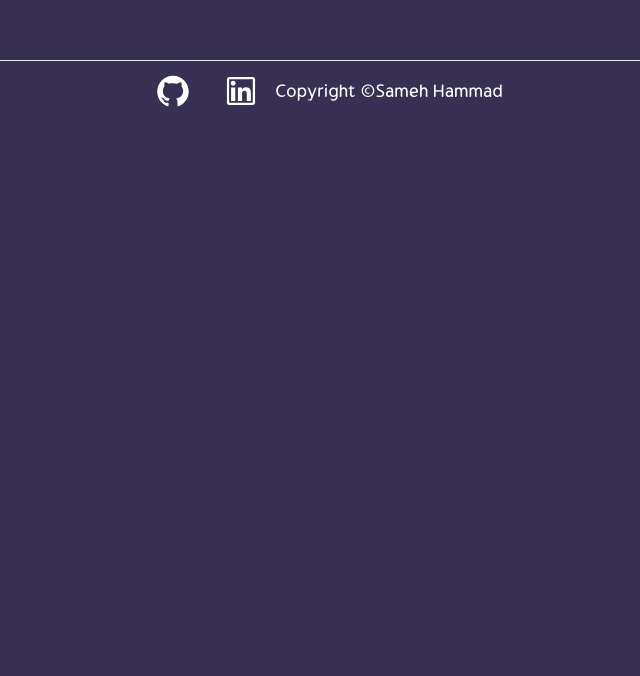
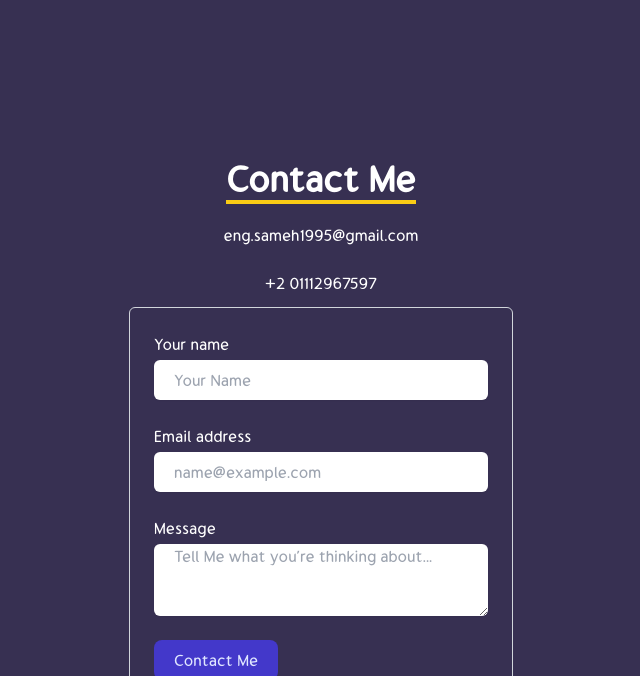
Before and after one commit to SamehHammad/portfolio, a React (Create React App) app: page / in a window 1280 px wide. Shown: the part 2124-2800 px from the top of the page, without its empty margins (319-959 px from the left). Before the commit the page ends 2268 px from the top, so only its background shows below. Built offline with nearby package versions, Linux system fonts and the light colour scheme.

Commit message:
adding contact me section

```diff
--- a/src/App.js
+++ b/src/App.js
@@ -7,6 +7,7 @@ import Footer from './components/footer/footer';
 import './App.css';
 import Aos from 'aos';
 import 'aos/dist/aos.css'
+import ContactMe from './components/contact/ContactMe';
 // import Contact from './components/';
 
 function App ()
@@ -22,6 +23,7 @@ Aos.refresh()
       <Home />
       <Projects />
       <Skills />
+      <ContactMe />
       <Footer/>
     </>
   );
--- a/src/components/About/About.jsx
+++ /dev/null
@@ -1,60 +0,0 @@
-import React from 'react';
-import Button from '../button/Button';
-
-const About = () => {
-  const about = {
-    name: 'Sameh Hammad',
-  };
-  return (
-    <div name="About" className=" w-full h-screen  text-white capitalize">
-      <div className="flex flex-col justify-center items-center w-full h-full">
-        <div
-          className="container
-                max-[1000px] w-full grid grid-cols-2 gap-8"
-        >
-          <div data-aos="fade-in-zome" className="sm:text-right pb-8 pl-4">
-            <p className="text-4xl font-bold inline border-b-4 border-yellow-400">
-              about
-            </p>
-          </div>
-          <div></div>
-        </div>
-
-        <div
-          className="
-                max-[1000px] w-full grid sm:grid-cols-2 gap-8 px-4"
-        >
-          <div
-            data-aos="fade-down-left"
-            className="sm:text-right text-4xl font-bold mt-5"
-          >
-            <p className=" text-center">
-              hi i'm <br />
-              {about.name}
-              <br />
-            </p>
-          </div>
-          <div data-aos="fade-down-right">
-            <p className=" text-l mb-14">
-              I graduated from Al-Azher university , studied three diplomas in
-              teaching and psychological health disabilities section . worked as
-              an Arabic teacher for deaf and speechless . I have started my
-              career at web devlopment with FWD front-end track by the end of
-              2020 & I joined ITI ( information technology institute ) and AAIB
-              bank(Arab african bank) full Stack using MERN for 6-month
-              intensive code camp program , finally 1 October i got ajob as
-              front end Devloper using react at{' '}
-              <strong>Alexon softwear company</strong>
-              {/*               A self-learner , highly motuvated and talented Full Stake web
-              Devloper ,know for his clean code and the quality he delivers.
- */}
-            </p>
-          </div>
-        </div>
-        <Button />
-      </div>
-    </div>
-  );
-};
-
-export default About;
--- /dev/null
+++ b/src/components/contact/ContactMe.jsx
@@ -0,0 +1,166 @@
+import { useState } from "react";
+import Swal from "sweetalert2";
+import "./contact.css";
+
+const ContactMe = () => {
+  const [name, setName] = useState("");
+  const [email, setEmail] = useState("");
+  const [massege, setMassege] = useState("");
+  const handleValue = (e) => {
+    if (email.includes("@") && name) {
+      Swal.fire(
+        "تم إستلام رسالتك بنجاح",
+        "Thanke You <b style=color:red;> " +
+          name +
+          " </b>for contacting me and I will reply to you as soon as possible Inashalla",
+
+        "success"
+      );
+      clearInputs();
+    } else {
+      Swal.fire({
+        icon: "error",
+        title: "أوووبس",
+        text: "تأكد أنك قمت بإدخال اسمك وبريدك بشكل صحيح",
+        footer: "",
+      });
+    }
+  };
+  const clearInputs = () => {
+    setName("");
+    setEmail("");
+    setMassege("");
+  };
+  return (
+    <div
+      name="Contact"
+      className="text-white"
+      data-aos-anchor-placement="fade-right"
+    >
+      <div
+        className="h-screen flex flex-col
+      items-center justify-center"
+      >
+        <div className="mb-3 pt-0">
+          <div className="text-center">
+            <p className="text-4xl font-bold inline border-b-4 border-yellow-400 text-center  ">
+              Contact Me
+            </p>
+            <p className="py-6 text-1xl">eng.sameh1995@gmail.com</p>
+            <p className=" text-1xl text-grey-700">+2 01112967597</p>
+          </div>
+        </div>
+        <div className="w-full md:w-96 md:max-w-full mx-auto">
+          <div className="p-6 border border-gray-300 sm:rounded-md">
+            <div>
+              <label className="block mb-6">
+                <span className="text-white-700">Your name</span>
+                <input
+                  value={name}
+                  onChange={(e) => setName(e.target.value)}
+                  type="text"
+                  name="name"
+                  className="
+          h-10
+          px-5
+            block
+            w-full
+            mt-1
+            border-gray-300
+            rounded-md
+            shadow-sm
+            focus:border-indigo-300
+            focus:ring
+            focus:ring-indigo-200
+            focus:ring-opacity-50
+          "
+                  placeholder="Your Name"
+                />
+              </label>
+              <label className="block mb-6">
+                <span className="text-white-700">Email address</span>
+                <input
+                  onChange={(e) => setEmail(e.target.value)}
+                  value={email}
+                  name="email"
+                  type="email"
+                  className="
+                  h-10
+                  px-5
+            block
+            w-full
+            mt-1
+            border-gray-300
+            rounded-md
+            shadow-sm
+            focus:border-indigo-300
+            focus:ring
+            focus:ring-indigo-200
+          "
+                  placeholder="name@example.com"
+                  required
+                />
+              </label>
+              <label className="block mb-6">
+                <span className="text-white-700">Message</span>
+                <textarea
+                  onChange={(e) => setMassege(e.target.value)}
+                  value={massege}
+                  name="message"
+                  className="
+                  px-5
+            block
+            w-full
+            mt-1
+            border-gray-300
+            rounded-md
+            shadow-sm
+            focus:border-indigo-300
+            focus:ring
+            focus:ring-indigo-200
+            focus:ring-opacity-50
+          "
+                  rows="3"
+                  placeholder="Tell Me what you're thinking about..."
+                ></textarea>
+              </label>
+              <div className="mb-6  buttons">
+                <button
+                  type="submit"
+                  className="
+            h-10
+            px-5
+            text-indigo-100
+            bg-indigo-700
+            rounded-lg
+            transition-colors
+            duration-150
+            focus:shadow-outline
+            hover:bg-indigo-800
+          "
+                  onClick={() => handleValue()}
+                >
+                  Contact Me
+                </button>
+                {name || email || massege ? (
+                  <button
+                    type="submit"
+                    className="
+                    focus:outline-none text-white bg-red-700 hover:bg-red-800 focus:ring-4 focus:ring-red-300 font-medium rounded-lg text-sm px-5 py-2.5 mr-2 mb-2 dark:bg-red-600 dark:hover:bg-red-700 dark:focus:ring-red-900"                    onClick={() => clearInputs()}
+                  >
+                    Clear EveryThing
+                  </button>
+                ) : (
+                  ""
+                )}
+              </div>
+              <div></div>
+            </div>
+          </div>
+        </div>
+      </div>
+    </div>
+  );
+};
+
+export default ContactMe;
--- /dev/null
+++ b/src/components/contact/contact.css
@@ -0,0 +1,12 @@
+
+input, select, textarea{
+    color: #ff0000;
+}
+
+textarea:focus, input:focus {
+    color: #ff0000;
+}
+.buttons{
+    display: flex;
+    justify-content: space-between;
+}
--- a/src/components/nav-bar/nav.jsx
+++ b/src/components/nav-bar/nav.jsx
@@ -8,7 +8,7 @@ const Navbar = () => {
     link2: 'work',
     link3: 'skills',
     link4: 'About',
-    link5: 'Contact',
+    link5: 'Contact Me',
   };
 
   const [nav, setNave] = useState(false);
@@ -50,6 +50,11 @@ const Navbar = () => {
               <li className="">
                 <Link to="skills" smooth={true} duration={500}>
                   {navbar.link3}
+                </Link>
+              </li>
+              <li className="">
+                <Link to="Contact" smooth={true} duration={500}>
+                  {navbar.link5}
                 </Link>
               </li>
               {/* <li className="">
@@ -101,6 +106,16 @@ const Navbar = () => {
               {navbar.link3}
             </Link>
           </li>
+          <li className=" py-6 text-4xl ">
+            <Link
+              onClick={clickHndler}
+              to="Contact"
+              smooth={true}
+              duration={500}
+            >
+              {navbar.link5}
+            </Link>
+          </li>
 
         </ul>
       </nav>
```
Also changed, not shown: package.json (+4 -3 lines), 1 other file (tests, documents, lock files or other folders).
